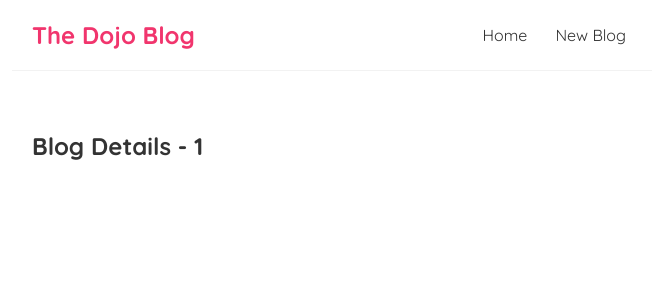
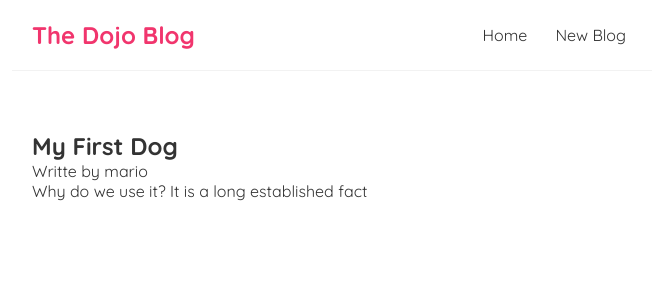
Before and after one commit to rsdevian/Four-Way-Blogs, a React (Create React App) app: page /blogs/1 in a window 1280 px wide. Shown: the top 300 px of the page, without its empty margins (308-964 px from the left). Built offline with nearby package versions, Linux system fonts and the light colour scheme; data requests are answered from the project's data file.

Commit message:
List Added

```diff
--- a/src/Bloglist.js
+++ b/src/Bloglist.js
@@ -1,6 +1,6 @@
 import { Link } from "react-router-dom";
 
-const Bloglist = ({ blogs, title, handleClick}) => {
+const Bloglist = ({ blogs, title}) => {
     return (
         <div className="blog-list">
             <h2>{title}</h2>
--- a/src/Home.js
+++ b/src/Home.js
@@ -2,13 +2,13 @@ import Bloglist from "./Bloglist";
 import useFetch from "./useFetch";
 
 const Home = () => {
-    const {data, isLoading, error} = useFetch("http://localhost:8000/blogs");
+    const {data: blogs, isLoading, error} = useFetch("http://localhost:8000/blogs");
     // eslint-disable-next-line no-unused-vars
     return (
         <div className="home">
             {error && <div>{error}</div>}
             {isLoading && <div>Loading...</div>}
-            {data && <Bloglist blogs={data} title="All Blogs"/>}
+            {blogs && <Bloglist blogs={blogs} title="All Blogs"/>}
         </div>
     );
 }
--- a/src/blogDetails.js
+++ b/src/blogDetails.js
@@ -1,10 +1,20 @@
 import { useParams } from "react-router-dom/cjs/react-router-dom.min";
+import useFetch from "./useFetch";
 
 const BlogDetails = () => {
     const {id} = useParams();
+    const { data: blog, error, isLoading } = useFetch(`http://localhost:8000/blogs/${id}`)
     return (
         <div className="blog-details">
-            <h2>Blog Details - {id}</h2>
+            { isLoading && <div>Loading...</div>}
+            { error && <div>{error}</div>}
+            { blog && (
+                <article>
+                    <h2> {blog.title} </h2>
+                    <p> Writte by {blog.author}</p>
+                    <div>{blog.body}</div>
+                </article>
+            )}
         </div>
      );
 }
```
